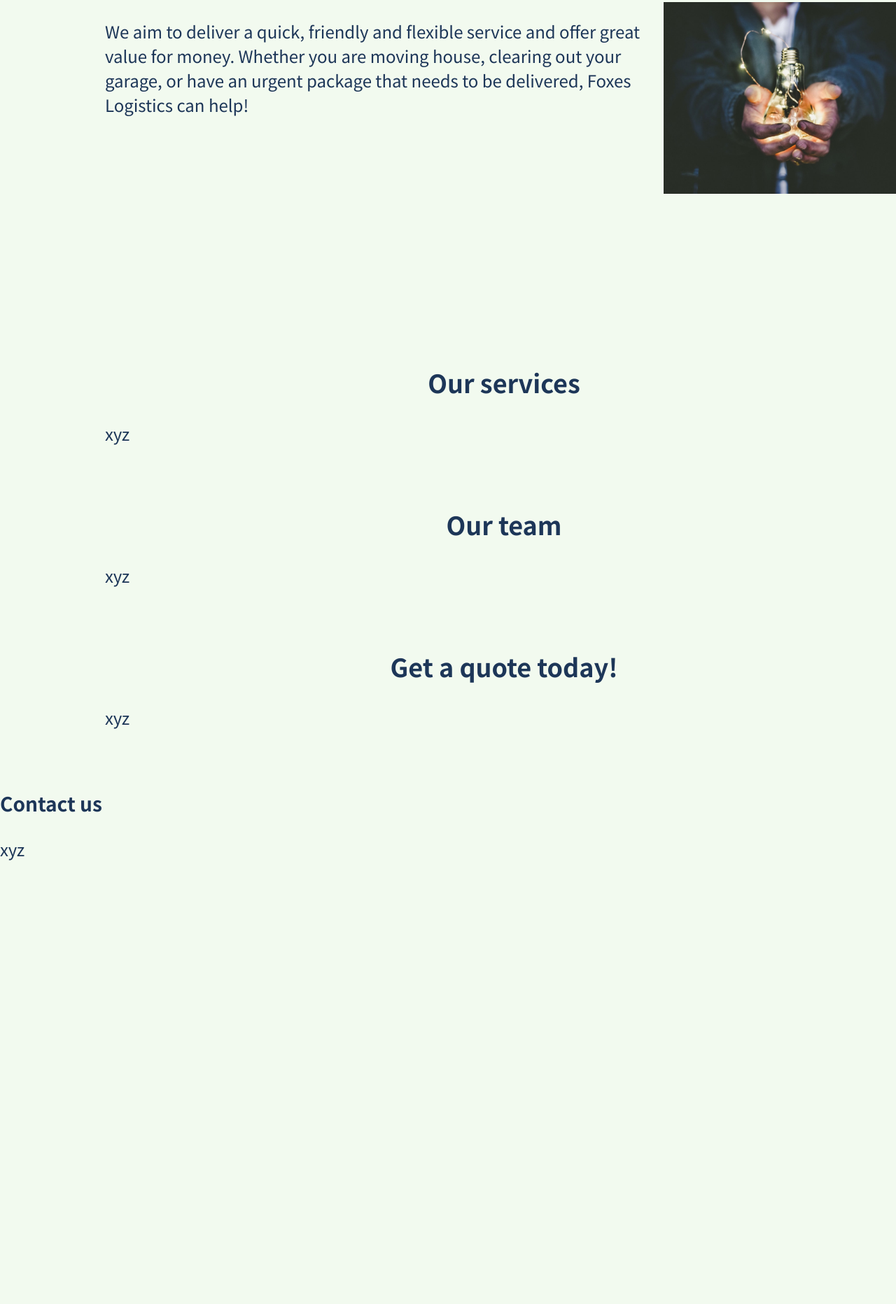
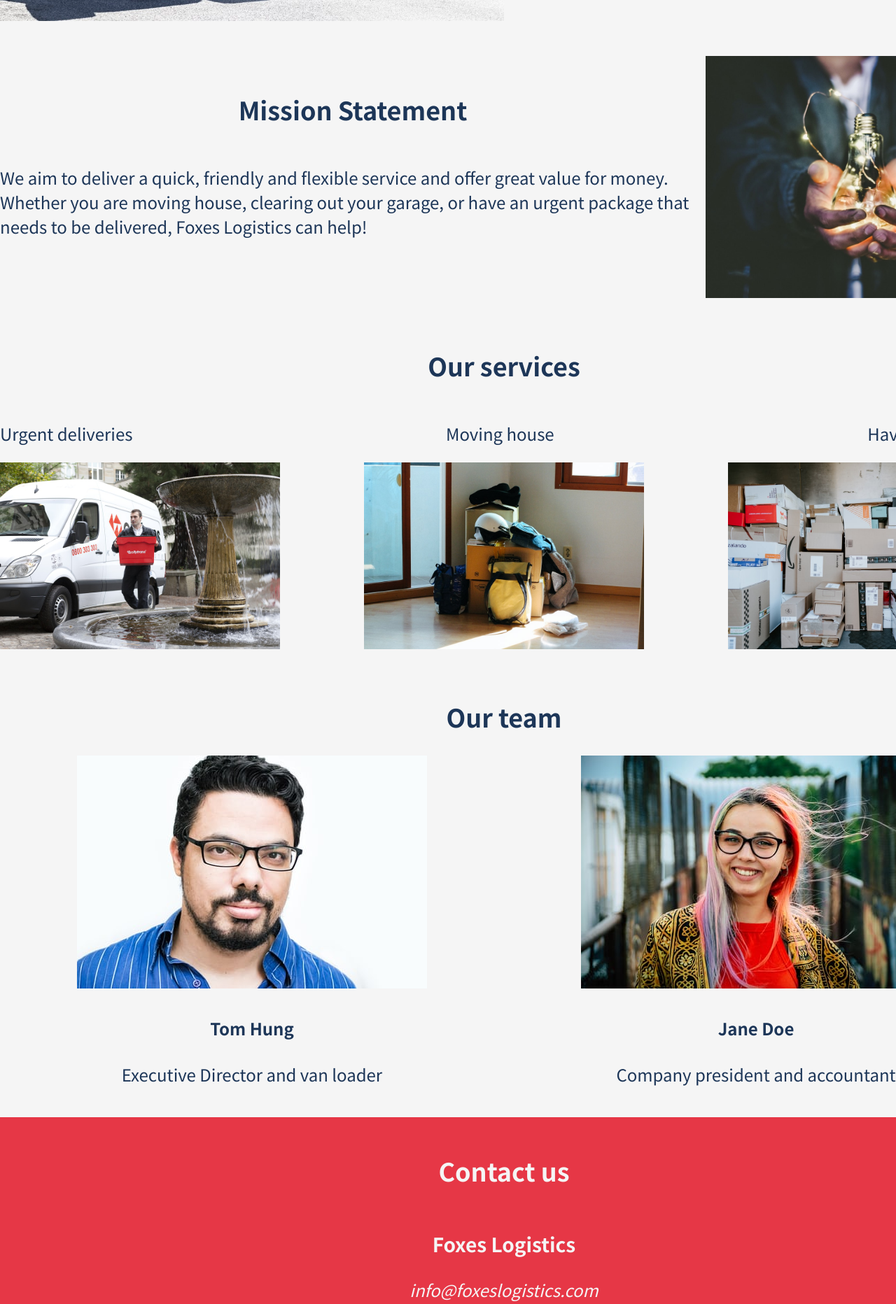
Before and after one commit to Sekonda28/Foxes-Logistics, a plain HTML site: page index.html in a window 1280 px wide. Shown: the part 590-2454 px from the top of the page at 70% size. Before the commit the page ends 1845 px from the top, so only its background shows below. Drawn offline with Linux system fonts and the light colour scheme.

Commit message:
Finished main structure.  Need to add links & tidy

```diff
--- a/index.html
+++ b/index.html
@@ -11,43 +11,63 @@
   <body>
     <header>
       <nav>
-          <p>About</p>
+          <p>Mission</p>
           <p>Services</p>
-          <p>Quote</p>
+          <p>Team</p>
+          <p>Contact</p>
       </nav>
     </header>
   <main class = "container">
     <section class = "splash">
-      <h1>Foxes Logisitics</h1>
-      <p>The best man and van delivery service in the Midlands!</p>
+      <div class = "text">
+        <h1>Foxes Logisitics</h1>
+        <p>The best man and van delivery service in the Midlands!</p>
+      </div>
     </section>
 
     <section class = "mission">
-      <h2>Mission Statement</h2>
-      <div class = "missioncon">
+      <div class = "mission text">
+        <h2>Mission Statement</h2>
         <p>We aim to deliver a quick, friendly and flexible service and offer great value for money. Whether you are moving house, clearing out your garage, or have an urgent package that needs to be delivered, Foxes Logistics can help!</p>
-        <img src="resources/images/missionstatementimg.jpg" alt="man holding light bulb">
       </div>
+      <img src="resources/images/missionstatementimg.jpg" alt="man holding light bulb">
+
     </section>
 
     <section class = "services">
       <h2>Our services</h2>
-      <p>xyz</p>
+      <div class = "descriptions">
+        <p>Urgent deliveries</p>
+        <p>Moving house</p>
+        <p>Having a clear out</p>
+      </div>
+      <div class = "images">
+        <img class ="a" src="resources/images/vanandman.jpg" alt="courier">
+        <img class ="b" src="resources/images/housemove.jpg" alt="house stuff">
+        <img class ="c" src="resources/images/clearout.jpg" alt="boxes">
+      </div>
     </section>
 
     <section class = "about">
       <h2>Our team</h2>
-      <p>xyz</p>
-    </section>
-
-    <section class ="quote">
-      <h2>Get a quote today!</h2>
-      <p>xyz</p>
+      <div class = "gallery">
+        <div class = "Tom">
+          <img src="resources/images/teammember1.jpg" alt="Tom picture">
+          <h4>Tom Hung</h4>
+          <p>Executive Director and van loader</p>
+      </div>
+      <div class = "Jane">
+        <img src="resources/images/teammember2.jpg" alt="Jane picture">
+        <h4>Jane Doe</h4>
+        <p>Company president and accountant</p>
+      </div>
+    </div>
     </section>
   </main>
   <footer class = "footer">
-    <h3>Contact us</h3>
-    <p>xyz</p>
+    <h2>Contact us</h2>
+    <h3>Foxes Logistics</h3>
+    <address href = "mailto:info@foxeslogisics.com">info@foxeslogistics.com</address>
   </footer>
   </body>
 </html>
--- a/resources/css/styles.css
+++ b/resources/css/styles.css
@@ -5,7 +5,7 @@ html, body {
     height: auto;
     margin: auto;
     font-size: 24px;
-    background-color: hsl(105, 55%, 96%);
+    background-color: whitesmoke;
     color: hsl(215, 50%, 23%);
 }
 header {
@@ -13,21 +13,21 @@ header {
     position: sticky;
     top: 0;
     width: 100%;
-    background-color: hsl(355, 78%, 56%);
-    color: hsl(105, 55%, 96%);
-    height: 85px;
+    background-color: hsl(215, 50%, 23%);
+    color: whitesmoke;
+    height: 70px;
+    padding-top: 20px;
+    padding-bottom: 20px;
 }
 nav {
     display: flex;
     width: 100%;
     justify-content: space-around;
+    align-content: center;
 }
 main {
-    display: grid;
-    max-width: 1140px;
-    max-height: 3000px;
     margin: auto;
-    grid-template-columns: repeat(3, 1fr);
+    /*grid-template-columns: repeat(3, 1fr);
     grid-template-rows: 2fr 2fr 1fr 1fr 1fr 1fr;
     grid-gap: 10px 20px;
     grid-template-areas:
@@ -37,49 +37,108 @@ main {
     "services services services"
     "about about about"
     "quote quote quote"
-    "footer footer footer"
+    "footer footer footer"*/
 }
 h2{
     text-align: center;
 }
 .splash {
     display: flex;
-    grid-area: splash;
+    /*grid-area: splash;*/
     background-image: url("../images/removalvanimage.jpg");
-    background-size: 75%;
-    background-position: center;
+    background-size: 50%;
+    max-width: 100%;
+    height:500px;
+    background-position:left;
     background-repeat: no-repeat;
-    align-content: center;
+    align-content: flex-end;
     justify-content: flex-start;
     flex-direction: column;
     flex-wrap: wrap;
     align-items: center;
+    padding-top: 20px;
+    padding-bottom: 20px;
+
 }
-.splash h1{
-    margin-bottom: 5px;
+.splash .text {
+    align-self: flex-end;
+    width: 400px;
+    flex-shrink: 1;
+    margin-right: 150px;
 }
 .mission {
-    grid-area: mission;
+    display: flex;
+    padding-top: 20px;
+    padding-bottom: 20px;
 }
-.missioncon {
-    grid-area: missioncon;
+.text {
     display: flex;
-    align-content:space-between;
+    float:left ;
     justify-content: flex-start;
+    flex-direction: column;
+}
+.mission img{
+    display: flex;
+    max-width: 30%;
+    height: auto;
     flex-direction: row;
-}
-.missioncon img{
-    max-width: 30%;
+    justify-content: flex-end;
 }
 .services {
-    grid-area: services;
+    padding-top: 20px;
+    padding-bottom: 20px;
+}
+.descriptions{
+    display: flex;
+    flex-direction: row;
+    justify-content: space-between;
+    width: 100%;
+}
+.services .images{
+    display: flex;
+    flex-direction: row;
+    width: 100%;
+    justify-content: space-between;
+}
+.images .a {
+    max-width: 400px;
+    height: auto;
+}
+.images .b {
+    max-width: 400px;
+    height: auto;
+}
+.images .c {
+    max-width: 400px;
+    height: auto;
 }
 .about {
-    grid-area: about;
+    padding-top: 20px;
+    padding-bottom: 20px;
 }
-.quote{
-    grid-area: quote;
+.gallery {
+    display: flex;
+    flex-direction: row;
+    width: 100%;
+    justify-content: space-around;
+}
+.Tom {
+    text-align: center;
+}
+.Jane {
+    text-align: center;
 }
 .footer{
-    grid-area: footer;
+    display: flex;
+    flex-direction: column;
+    align-content: center;
+    flex-wrap: nowrap;
+    padding-top: 20px;
+    padding-bottom: 20px;
+    width: 100%;
+    padding-top: 20px;
+    padding-bottom: 20px;
+    text-align: center;
+    background-color: hsl(355, 78%, 56%);
+    color: whitesmoke;
 }
```
Also changed, not shown: resources/images/clearout.jpg (added), resources/images/delivery.jpg (added), resources/images/housemove.jpg (added), resources/images/teammember1.jpg (added), resources/images/teammember2.jpg (added), resources/images/vanandman.jpg (added), 1 other file.
